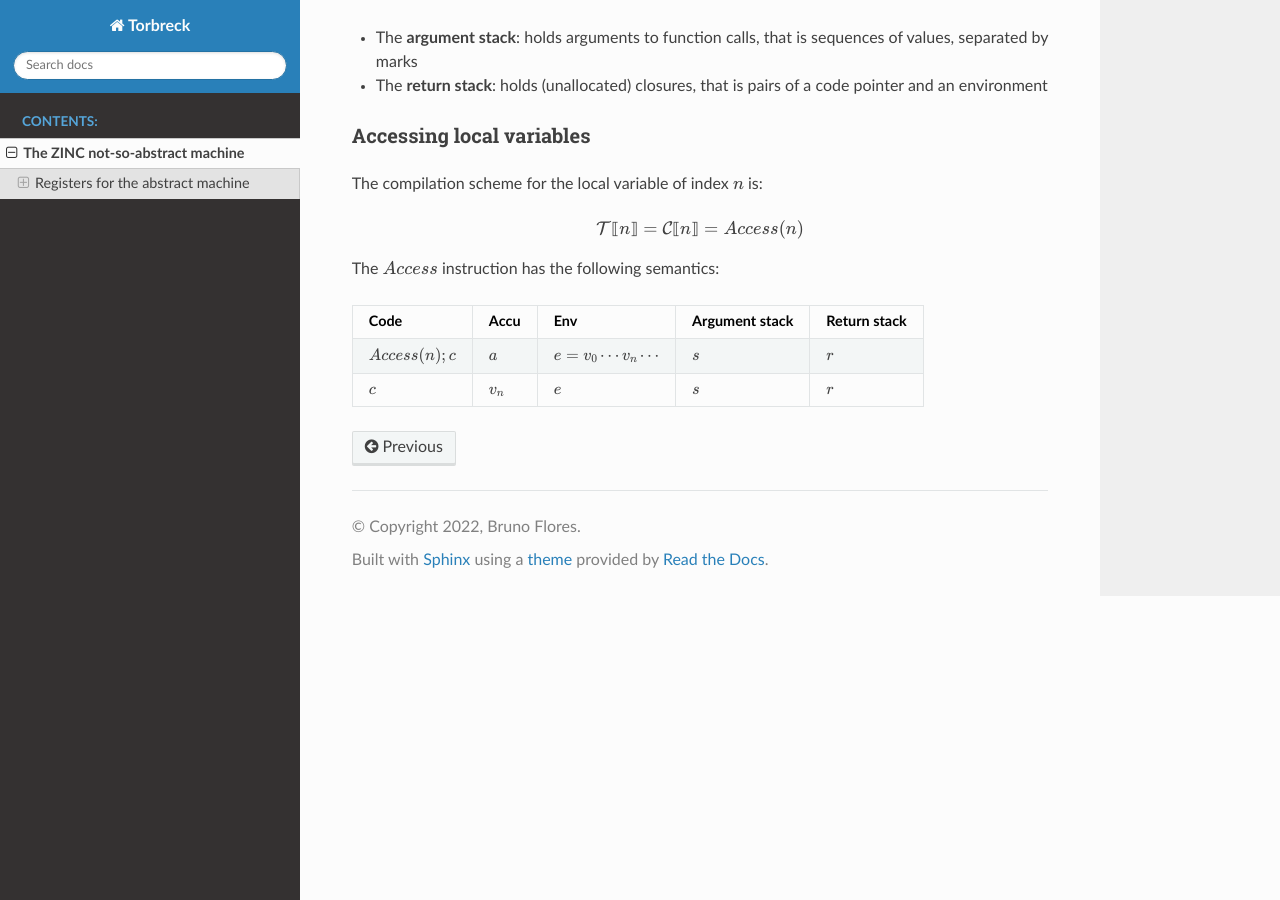
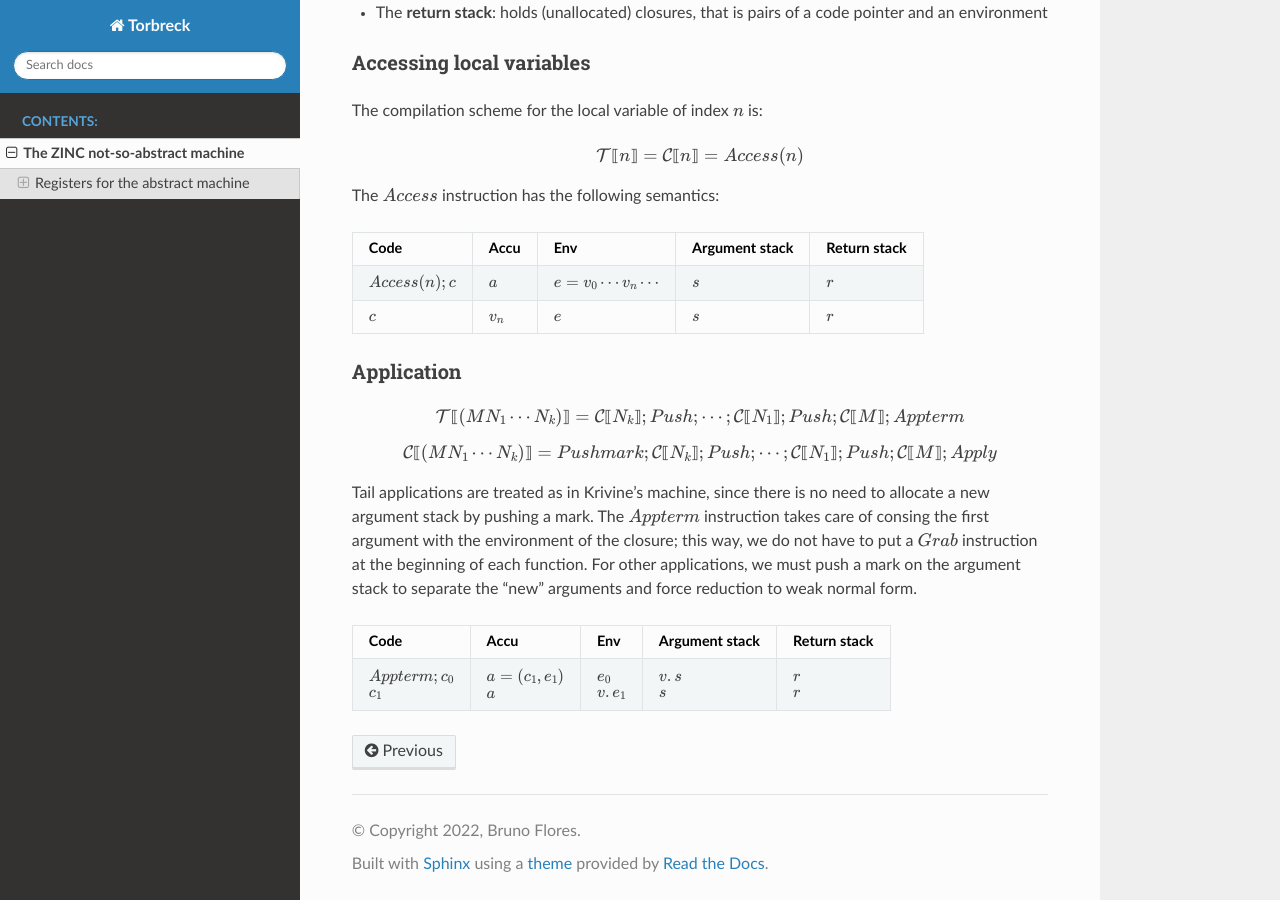
Before and after one commit to brunoflores/torbreck-lang, a Sphinx documentation site: the page built from docs/zam.rst, in a window 1280 px wide and 900 px high, scrolled down 809 px. Built offline with Sphinx 7.4.7 and the Read the Docs theme 2.0.0, drawn with Linux system fonts in a browser that asks for light colours.

Commit message:
Document: zam.

```diff
--- a/docs/zam.rst
+++ b/docs/zam.rst
@@ -83,3 +77,44 @@ The :math:`Access` instruction has the following semantics:
      - :math:`e`
      - :math:`s`
      - :math:`r`
+
+Application
+===========
+
+.. math::
+
+   \mathcal{T} \textlbrackdbl ( M N_1 \cdots N_k ) \textrbrackdbl =
+   \mathcal{C} \textlbrackdbl N_k \textrbrackdbl ; Push ; \cdots ; \mathcal{C} \textlbrackdbl N_1 \textrbrackdbl ;
+   Push ; \mathcal{C} \textlbrackdbl M \textrbrackdbl ; Appterm
+
+.. math::
+
+   \mathcal{C} \textlbrackdbl ( M N_1 \cdots N_k ) \textrbrackdbl =
+   Pushmark; \mathcal{C} \textlbrackdbl N_k \textrbrackdbl ; Push ; \cdots ; \mathcal{C} \textlbrackdbl N_1 \textrbrackdbl ;
+   Push ; \mathcal{C} \textlbrackdbl M \textrbrackdbl ; Apply
+
+Tail applications are treated as in Krivine's machine, since there is no need to
+allocate a new argument stack by pushing a mark. The :math:`Appterm` instruction
+takes care of consing the first argument with the environment of the closure;
+this way, we do not have to put a :math:`Grab` instruction at the beginning
+of each function. For other applications, we must push a mark on the argument
+stack to separate the "new" arguments and force reduction to weak normal form.
+
+.. |br| raw:: html
+
+   <br />
+
+.. list-table::
+   :header-rows: 1
+
+   * - Code
+     - Accu
+     - Env
+     - Argument stack
+     - Return stack
+
+   * - :math:`Appterm; c_0` |br| :math:`c_1`
+     - :math:`a=(c_1,e_1)` |br| :math:`a`
+     - :math:`e_0` |br| :math:`v.e_1`
+     - :math:`v.s` |br| :math:`s`
+     - :math:`r` |br| :math:`r`
```
Also changed, not shown: other parts of docs/zam.rst (+0 -6 lines).
